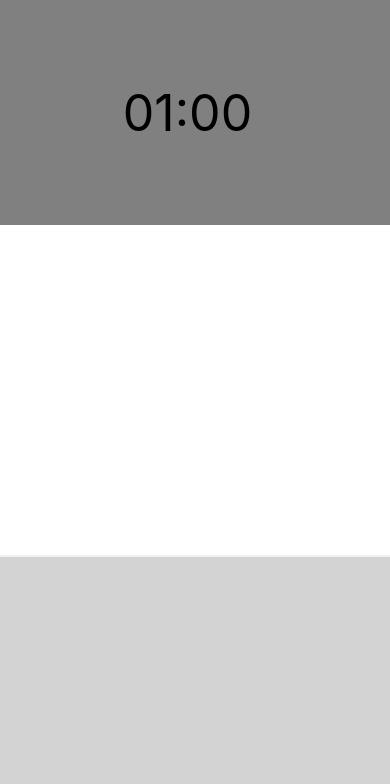
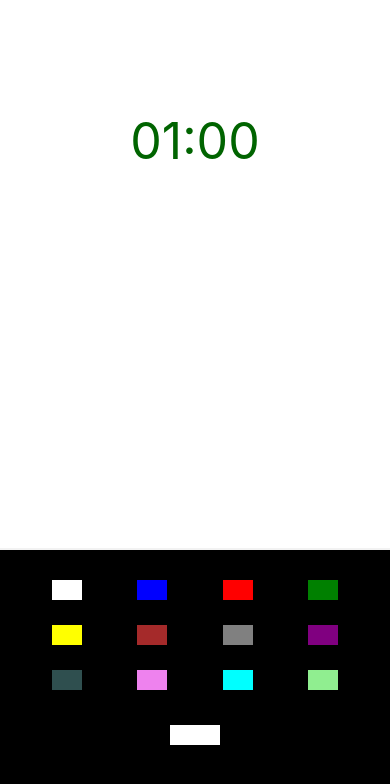
Before and after one commit to ViniHubb/GameProject, a React Native app: screen / in a window 390 px wide. Shown: the top 784 px of the page. Built offline with nearby package versions, Linux system fonts and the light colour scheme.

Commit message:
Implementação de botões Image, investimento mais rigoroso no design

```diff
--- a/src/Main/Components/Frame/index.js
+++ b/src/Main/Components/Frame/index.js
@@ -122,21 +122,23 @@ export default function Frame(props) {
 
   return (
     <View style={styles.boxFrame} >
-      <ImageBackground source={require('C:/Users/Vinicius/Documents/Projects/GameProject/src/Images/bomb.png')}
+      <View style={styles.bombBox}>
+        <ImageBackground resizeMode="stretch" source={require('C:/Users/Vinicius/Documents/Projects/GameProject/src/Images/bomb.png')}
           style={styles.bomb}
         >
           {props.rodada%2 === 1 ?
-          <Text style={{paddingRight: 15, fontSize: 50 }}>
+            <Text style={styles.timer}>
             {"0" + minutesW}:
             {secondsW< 10 ? "0" + secondsW : secondsW}
             </Text>
             :
-          <Text style={{paddingRight: 15, fontSize: 50 }}>
+            <Text style={styles.timer}>
               {"0" + minutesH}:
               {secondsH < 10 ? "0" + secondsH : secondsH}
             </Text>
           }
         </ImageBackground>
+      </View>
       <View style={styles.boxWires}>
         <Image source={fios[0]} style={[styles.wire, {backgroundColor:"white"}]} />
         <Image source={fios[1]} style={[styles.wire, {backgroundColor:"blue"}]} />
--- a/src/Main/Components/Frame/styles.js
+++ b/src/Main/Components/Frame/styles.js
@@ -4,14 +4,19 @@ const styles = StyleSheet.create({
   boxFrame:{
     flex: 2,
     backgroundColor: "white",
-    marginBottom: 2,
+  },
+  bombBox:{
+    flex: 1
   },
   bomb:{
-    width: "100%",
-    height: 225,
-    backgroundColor: "gray",
+    flex: 1,
     alignItems: "center",
-    justifyContent: "center",
+    justifyContent: "center"
+  },
+  timer:{
+    color: "darkgreen",
+    fontSize: 50,
+    paddingTop: 8
   },
   boxWires:{
     flex: 1,
--- a/src/Main/Components/Keyboard/index.js
+++ b/src/Main/Components/Keyboard/index.js
@@ -1,8 +1,11 @@
-import React from "react"
-import { View, Text, TouchableOpacity } from "react-native"
+import React, { useEffect, useState } from "react"
+import { View, Text, TouchableOpacity, Button, Image } from "react-native"
 import styles from "./styles"
 
 export default function Keyboard(props) {
+
+  const [botao, setBotao] = useState(require('C:/Users/Vinicius/Documents/Projects/GameProject/src/Images/sombra.png'))
+
   return (
     <View style={styles.boxButtons}>
       <View style={styles.line}>
@@ -11,120 +14,137 @@ export default function Keyboard(props) {
             props.bota(0)
           }}
           disabled={props.ver(0)}
-          style={{backgroundColor:"white", width: 20}}
+          style={[styles.testes]}
+          activeOpacity={1}
         >
-          <Text></Text></TouchableOpacity>
+          <Image resizeMode="stretch" source={require('C:/Users/Vinicius/Documents/Projects/GameProject/src/Images/sombra.png')}
+          style={{width:30, height: 20, backgroundColor: "white"}}/>
+        </TouchableOpacity>
         <TouchableOpacity       // 1
           onPress={() => {
             props.bota(1)
           }}
+          activeOpacity={1}
           disabled={props.ver(1)}
-          style={{backgroundColor:"white", width: 20}}
+          style={[styles.testes]}
         >
-          <Text></Text></TouchableOpacity>
+          <Image resizeMode="stretch" source={botao}
+          style={{width:30, height: 20, backgroundColor: "blue"}}/>
+        </TouchableOpacity>
         <TouchableOpacity       // 2
-          title="       "
           onPress={() => {
             props.bota(2)
           }}
           disabled={props.ver(2)}
-          style={{backgroundColor:"white", width: 20}}
+          style={[styles.testes]}
         >
-          <Text></Text></TouchableOpacity>
-        <TouchableOpacity       // 3
-          title="       "
+          <Image resizeMode="stretch" source={botao}
+            style={{width:30, height: 20, backgroundColor: "red"}}/>
+        </TouchableOpacity>
+        <TouchableOpacity     // 3
           onPress={() => {
             props.bota(3)
           }}
           disabled={props.ver(3)}
-          style={{backgroundColor:"white", width: 20}}
+          style={[styles.testes]}
         >
-          <Text></Text></TouchableOpacity>
+          <Image resizeMode="stretch" source={botao}
+            style={{width:30, height: 20, backgroundColor: "green"}}/>
+        </TouchableOpacity>
       </View>
       <View style={styles.line}>
         <TouchableOpacity       // 4
-          title="       "
           onPress={() => {
             props.bota(4)
           }}
           disabled={props.ver(4)}
-          style={{backgroundColor:"white", width: 20}}
+          style={[styles.testes]}
         >
-          <Text></Text></TouchableOpacity>
+          <Image resizeMode="stretch" source={botao}
+            style={{width:30, height: 20, backgroundColor: "yellow"}}/>
+          </TouchableOpacity>
         <TouchableOpacity       // 5
-          title="       "
           onPress={() => {
             props.bota(5)
           }}
           disabled={props.ver(5)}
-          style={{backgroundColor:"white", width: 20}}
+          style={[styles.testes]}
         >
-          <Text></Text></TouchableOpacity>
+          <Image resizeMode="stretch" source={botao}
+            style={{width:30, height: 20, backgroundColor: "brown"}}/>
+        </TouchableOpacity>
         <TouchableOpacity       // 6
-          title="       "
           onPress={() => {
             props.bota(6)
           }}
           disabled={props.ver(6)}
-          style={{backgroundColor:"white", width: 20}}
+          style={[styles.testes]}
         >
-          <Text></Text></TouchableOpacity>
+          <Image resizeMode="stretch" source={botao}
+            style={{width:30, height: 20, backgroundColor: "gray"}}/>
+        </TouchableOpacity>
         <TouchableOpacity       // 7
-          title="       "
           onPress={() => {
             props.bota(7)
           }}
           disabled={props.ver(7)}
-          style={{backgroundColor:"white", width: 20}}
+          style={[styles.testes]}
         >
-          <Text></Text></TouchableOpacity>
+          <Image resizeMode="stretch" source={botao}
+            style={{width:30, height: 20, backgroundColor: "purple"}}/>
+        </TouchableOpacity>
       </View>
       <View style={styles.line}>
         <TouchableOpacity       // Delet
-          title="Del"
           onPress={() => {
             props.dell()
           }}
-          style={{backgroundColor:"white", width: 20}}
+          style={[styles.testes]}
         >
-          <Text></Text></TouchableOpacity>
+          <Image resizeMode="stretch" source={botao}
+            style={{width:30, height: 20, backgroundColor: "darkslategrey"}}/>
+        </TouchableOpacity>
         <TouchableOpacity       // 8
-          title="       "
           onPress={() => {
             props.bota(8)
           }}
           disabled={props.ver(8)}
-          style={{backgroundColor:"white", width: 20}}
+          style={[styles.testes]}
         >
-          <Text></Text></TouchableOpacity>
+          <Image resizeMode="stretch" source={botao}
+            style={{width:30, height: 20, backgroundColor: "violet"}}/>
+        </TouchableOpacity>
         <TouchableOpacity       // 9
-          title="       "
           onPress={() => {
             props.bota(9)
           }}
           disabled={props.ver(9)}
-          style={{backgroundColor:"white", width: 20}}
+          style={[styles.testes]}
         >
-          <Text></Text></TouchableOpacity>
+          <Image resizeMode="stretch" source={botao}
+            style={{width:30, height: 20, backgroundColor: "aqua"}}/>
+        </TouchableOpacity>
         <TouchableOpacity       // Go!
-          title=" Go "
           onPress={() => {
-            props.save()
-          }}
-          disabled={props.ver(-1)}
-          style={{backgroundColor:"white", width: 20}}
+              props.save()
+            }}
+          disabled={!props.ver(-1)}
+          style={[styles.testes]}
         >
-          <Text></Text></TouchableOpacity>
+          <Image resizeMode="stretch" source={botao}
+            style={{width:30, height: 20, backgroundColor: "lightgreen"}}/>
+        </TouchableOpacity>
       </View>
-      <View style={[styles.line,{marginTop: 15}]}>
+      <View style={styles.line}>
         <TouchableOpacity       // Clear
-          title="       CLear       "
           onPress={() => {
             props.limpa()
           }}
-          style={{backgroundColor:"white", width: 20}}
+          style={styles.buttons}
         >
-          <Text></Text></TouchableOpacity>
+          <Image resizeMode="stretch" source={botao}
+            style={{width:50, height: 20, backgroundColor: "white"}}/>
+        </TouchableOpacity>
       </View>
     </View>
   )
--- a/src/Main/Components/Keyboard/styles.js
+++ b/src/Main/Components/Keyboard/styles.js
@@ -4,15 +4,28 @@ const styles = StyleSheet.create({
   boxButtons:{
     flex: 1,
     alignItems: "center",
-    backgroundColor: "lightgray",
-    paddingTop: 10
+    backgroundColor: "black",
+    paddingTop: 20,
+    marginTop: 2
   },
   line:{
     width: "90%",
     justifyContent: "space-around",
-    backgroundColor: "lightgray",
     flexDirection: "row",
     padding: 5
+  },
+  buttons:{
+    paddingVertical: 15,
+    paddingHorizontal: 20,
+    borderRadius: 20,
+    marginBottom: 10
+  },
+  testes:{
+    //backgroundColor:"white",
+    paddingTop:5,
+    borderRadius: 20,
+    marginBottom: 10,
+    borderRadius: 100
   }
 })
 
```
Lines whose indentation alone changed are shown as unchanged.
